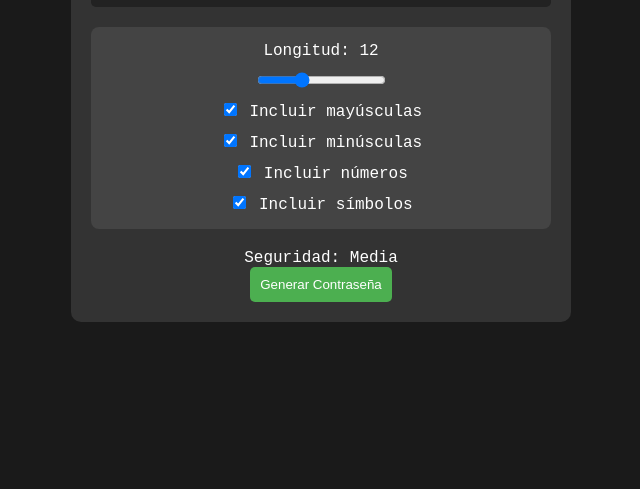
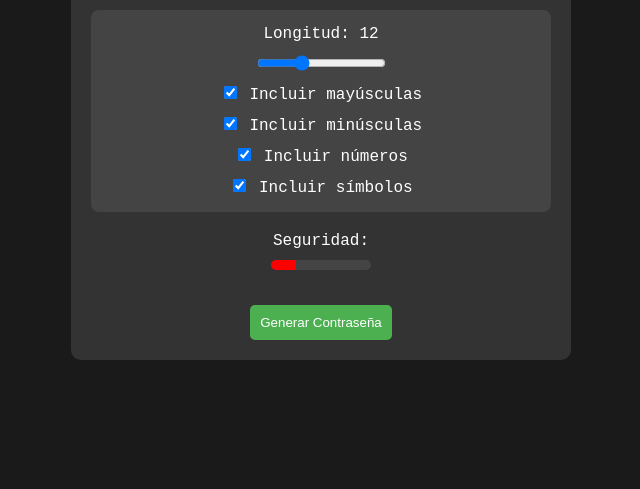
Before and after one commit to DGC44/Modulo-3.-Clase-1, a plain HTML site: page Clase7/Tarea-Contraseña/index.html in a window 1280 px wide. Shown: the part 327-816 px from the top of the page, without its empty margins (319-959 px from the left). Drawn offline with Linux system fonts and the light colour scheme.

Commit message:
correccion

```diff
--- a/Clase7/Tarea-Contraseña/index.html
+++ b/Clase7/Tarea-Contraseña/index.html
@@ -23,7 +23,14 @@
             <label><input type="checkbox" id="symbols" checked> Incluir símbolos</label>
         </div>
 
-        <div class="strength" id="strength">Seguridad: Media</div>
+        <div class="strength-box">
+            <span>Seguridad:</span>
+            <div class="strength-bar-container">
+                <div class="strength-bar" id="strength">
+                    <div class="strength-indicator"></div>
+                </div>
+            </div>
+        </div>
         <button id="generate">Generar Contraseña</button>
     </div>
     <script src="script.js"></script>
--- a/Clase7/Tarea-Contraseña/styles.css
+++ b/Clase7/Tarea-Contraseña/styles.css
@@ -34,6 +34,7 @@ button {
     cursor: pointer;
     color: white;
     border-radius: 5px;
+    margin-top: 20px ;
 }
 #copy {
     font-size: 20px;
@@ -51,9 +52,15 @@ button {
 }
 .strength-box {
     display: flex;
+    flex-direction: column;
     align-items: center;
     gap: 10px;
     margin: 15px 0;
+}
+.strength-bar-container {
+    display: flex;
+    justify-content: center;
+    width: 100%;
 }
 .strength-bar {
     width: 100px;
```
